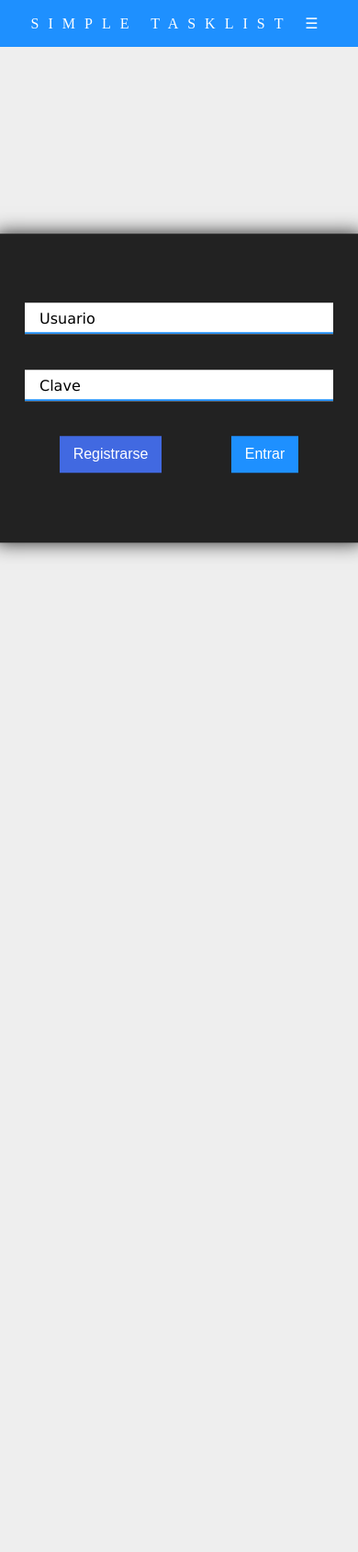
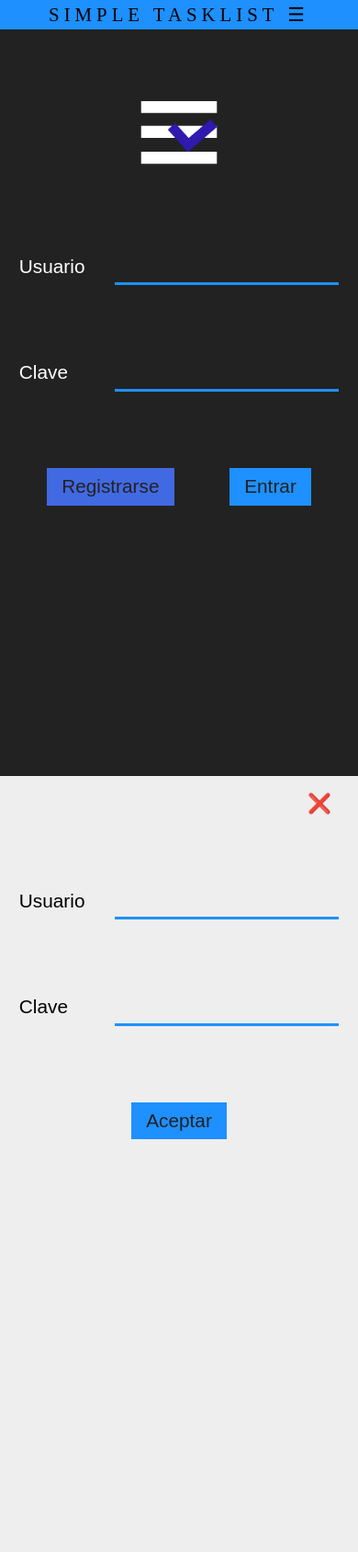
Before and after one commit to JulianH99/simpleTaskList, a PHP site: page / in a window 390 px wide. Shown: the whole page at 92% size. Before the commit the page ends 607 px from the top, so only its background shows below. Run offline with PHP 8.4, Linux system fonts and the light colour scheme; style sheets or scripts are compiled from the project's sources; some libraries are stand-ins or nearby versions.

Commit message:
removed the previous design. Implementign mobile-first design

```diff
--- a/bundles/_modal.scss
+++ b/bundles/_modal.scss
@@ -1,46 +1,30 @@
 .modal-background{
-	background: #222;
 	width: 100vw;
 	height: 100vh;
-	z-index: 200;
-	position: fixed;
-	display: none;
-}
-.modal{
 	position: absolute;
-	left: 50%;
-	top: 50%;
-	transform: translate(-50%,-50%);
-	.modal-header{
-		background: $color2;
-		text-align: right;
-		padding: .5em 0 .5em;
-		span{
-			cursor: pointer;
-		}
-	}
-	.modal-content{
-
-	}
-}
-.modal-form{
-	background: #eee;
-	padding: 1em;
-	display: block;
-	.form-group{
-		margin: 2.2em 0;
-		.form-input{
-			&:focus + label{
-				top: -70%;
-				left: 0;
-				color: #222;
+	top: 100%;
+	transition: all .2s;
+	.modal{
+		background: #eee;
+		height: 100%;
+		.modal-header{
+			text-align: right;
+			padding: .9em;
+			.close{
+				padding: .5em;
+				transition: all .3s;
+				cursor: pointer;
+				&:hover{
+					border-radius: 50%;
+					background: #222;
+					color: $color2;
+				}
 			}
 		}
 	}
 }
-.close{
-	padding: .7em .5em .5em;
-	&:hover{
-		background: darken($color2,10);
-	}
+
+
+.modal-show{
+	top: 0 !important;
 }
--- a/bundles/_ui.scss
+++ b/bundles/_ui.scss
@@ -1,105 +1,96 @@
 @for $i from 1 through 10{
+
 	.w-#{$i * 10}{
-		width: unquote(#{$i* 10} + '%');
+		width: unquote(#{$i * 10} + '%');
 	}
-	.wp-#{$i * 10}{
-		width: unquote(#{$i * 100}  + 'px');
-	}
-
 }
-
 
 header{
 	.header-content{
+		width: 100%;
+		padding: .2em;
 		background: $color1;
-		padding: 1em;
-		span{
-			display: block;
-			text-align: center;
-			color: #fff;
-			font-family: 'century gothic';
-			text-transform: uppercase;
-			letter-spacing: 10px;
+		text-align: center;
+		text-transform: uppercase;
+		letter-spacing: 5px;
+		font-family: 'century gothic';
+	}
+}
 
+.form{
+	width: 100%;
+	padding: 1em;
+	display: flex;
+	flex-direction: column;
+	.form-group{
+		display: flex;
+		margin:2em 0;
+		padding: 0;
+		position: relative;
+		label{
+			vertical-align: middle;
+		}
+		.form-input{
+			font-size: inherit;
+			padding: .2em .4em;
+
+			box-shadow: 0 -3px $color1 inset;
+			border: none;
+
+			transition: all .2s;
+			&:focus{
+				padding-bottom: .4em;
+				box-shadow: -3px 0 $color1 inset,
+							3px 0 $color1 inset,
+							0  -3px $color1 inset;
+			}
 		}
 	}
 }
-.container{
-	width: 90%;
+.login-form{
+	background: #222;
+	color: #fff;
+	height: 100vh;
+	.form-group{
+		.form-input{
+			background: #222;
+			color: #fff;
+		}
+	}
+}
+.modal-form{
+	.form-group{
+		.form-input{
+			background: #eee;
+		}
+	}
+}
+.img{
+	height: 100px;
+}
+.form-img{
+	width: 100px;
+}
+img{
+	max-width: 100%;
+	height: auto;
 	margin: auto;
 }
-
-.all{
-	width: 100% !important;
-}
-.buttons{
-	flex-direction: row;
-}
-
 .button{
-	padding: .7em .9em;
-	margin: 0 auto;
+	padding: .4em .8em;
+	margin: auto;
 	cursor: pointer;
-	transition: all .2s;
-}
-.bg-1, .bg-2{
-	color: #fff;
 
 }
 .bg-1{
 	background: $color1;
-	&:hover{
-		background: darken($color1, 10);
+	&:active, &:hover{
+		background: darken($color1,10);
 	}
-
 }
 .bg-2{
 	background: $color2;
-	&:hover{
+	&:active, &:hover{
 		background: darken($color2, 10);
 	}
 }
-
-.form{
-	display: flex;
-	flex-direction: column;
-	background: #222;
-	padding: 3.5em 2em;
-	position: absolute;
-	left: 50%;
-	top: 50%;
-	transform: translate(-50%,-50%);
-	box-shadow: 0 0 20px #222;
-}
-.form-group{
-	display: flex;
-	margin: 1.2em 0;
-	position: relative;
-	label{
-		position: absolute;
-		bottom: .5em;
-		top: .5em;
-		left: 1em;
-		transition: all .2s;
-		width: 100%;
-		font-family: 'lucida sans';
-	}
-	.form-input{
-		padding: .5em;
-		box-shadow: 0 0 2px #222;
-		font-size: inherit;
-		border: none;
-		box-shadow: 0 -2px $color1 inset;
-		transition: all .2s;
-		&:focus{
-			box-shadow: 0 3px $color1 inset;
-		}
-		&:focus + label{
-			top: -70%;
-			left: 0;
-			color: #fff;
-		}
-
-	}
-
-}
--- a/bundles/main.scss
+++ b/bundles/main.scss
@@ -8,6 +8,12 @@ $color2: #4169e1;
 body{
 	font-family: sans-serif;
 	background:#eee;
+	overflow: hidden;
+	font-size: 1.3em;
+	height: 100vh;
+	@media (min-width: 460px){
+		font-size: 1em;
+	}
 }
 a{
 	color: #222;
@@ -15,5 +21,5 @@ a{
 }
 
 @import 'ui';
-@import 'especific';
+@import 'message';
 @import 'modal';
--- a/resources/css/main.css
+++ b/resources/css/main.css
@@ -1,97 +1,85 @@
 * { box-sizing: border-box; margin: 0; padding: 0; }
 
-body { font-family: sans-serif; background: #eee; }
+body { font-family: sans-serif; background: #eee; overflow: hidden; font-size: 1.3em; height: 100vh; }
+
+@media (min-width: 460px) { body { font-size: 1em; } }
 
 a { color: #222; text-decoration: none; }
 
 .w-10 { width: 10%; }
 
-.wp-10 { width: 100px; }
-
 .w-20 { width: 20%; }
-
-.wp-20 { width: 200px; }
 
 .w-30 { width: 30%; }
 
-.wp-30 { width: 300px; }
-
 .w-40 { width: 40%; }
-
-.wp-40 { width: 400px; }
 
 .w-50 { width: 50%; }
 
-.wp-50 { width: 500px; }
-
 .w-60 { width: 60%; }
-
-.wp-60 { width: 600px; }
 
 .w-70 { width: 70%; }
 
-.wp-70 { width: 700px; }
-
 .w-80 { width: 80%; }
-
-.wp-80 { width: 800px; }
 
 .w-90 { width: 90%; }
 
-.wp-90 { width: 900px; }
-
 .w-100 { width: 100%; }
 
-.wp-100 { width: 1000px; }
+header .header-content { width: 100%; padding: .2em; background: #1e90ff; text-align: center; text-transform: uppercase; letter-spacing: 5px; font-family: 'century gothic'; }
 
-header .header-content { background: #1e90ff; padding: 1em; }
+.form { width: 100%; padding: 1em; display: -webkit-flex; display: -ms-flexbox; display: flex; -webkit-flex-direction: column; -ms-flex-direction: column; flex-direction: column; }
 
-header .header-content span { display: block; text-align: center; color: #fff; font-family: 'century gothic'; text-transform: uppercase; letter-spacing: 10px; }
+.form .form-group { display: -webkit-flex; display: -ms-flexbox; display: flex; margin: 2em 0; padding: 0; position: relative; }
 
-.container { width: 90%; margin: auto; }
+.form .form-group label { vertical-align: middle; }
 
-.all { width: 100% !important; }
+.form .form-group .form-input { font-size: inherit; padding: .2em .4em; box-shadow: 0 -3px #1e90ff inset; border: none; transition: all .2s; }
 
-.buttons { -webkit-flex-direction: row; -ms-flex-direction: row; flex-direction: row; }
+.form .form-group .form-input:focus { padding-bottom: .4em; box-shadow: -3px 0 #1e90ff inset, 3px 0 #1e90ff inset, 0 -3px #1e90ff inset; }
 
-.button { padding: .7em .9em; margin: 0 auto; cursor: pointer; transition: all .2s; }
+.login-form { background: #222; color: #fff; height: 100vh; }
 
-.bg-1, .bg-2 { color: #fff; }
+.login-form .form-group .form-input { background: #222; color: #fff; }
+
+.modal-form .form-group .form-input { background: #eee; }
+
+.img { height: 100px; }
+
+.form-img { width: 100px; }
+
+img { max-width: 100%; height: auto; margin: auto; }
+
+.button { padding: .4em .8em; margin: auto; cursor: pointer; }
 
 .bg-1 { background: #1e90ff; }
 
-.bg-1:hover { background: #0077ea; }
+.bg-1:active, .bg-1:hover { background: #0077ea; }
 
 .bg-2 { background: #4169e1; }
 
-.bg-2:hover { background: #214cce; }
+.bg-2:active, .bg-2:hover { background: #214cce; }
 
-.form { display: -webkit-flex; display: -ms-flexbox; display: flex; -webkit-flex-direction: column; -ms-flex-direction: column; flex-direction: column; background: #222; padding: 3.5em 2em; position: absolute; left: 50%; top: 50%; -webkit-transform: translate(-50%, -50%); -ms-transform: translate(-50%, -50%); transform: translate(-50%, -50%); box-shadow: 0 0 20px #222; }
+.message-container { position: absolute; right: 0; bottom: 1em; max-width: 250px; transition: all .3s; display: none; }
 
-.form-group { display: -webkit-flex; display: -ms-flexbox; display: flex; margin: 1.2em 0; position: relative; }
+.message { padding: 1.2em; text-align: right; box-shadow: 4px  0 0 #222 inset; }
 
-.form-group label { position: absolute; bottom: .5em; top: .5em; left: 1em; transition: all .2s; width: 100%; font-family: 'lucida sans'; }
+.message .message-title { font-size: 1.2em; font-weight: bold; margin-bottom: 1em; }
 
-.form-group .form-input { padding: .5em; box-shadow: 0 0 2px #222; font-size: inherit; border: none; box-shadow: 0 -2px #1e90ff inset; transition: all .2s; }
+.message .message-body { font-family: 'lucida sans', 'calibri', 'ubuntu'; }
 
-.form-group .form-input:focus { box-shadow: 0 3px #1e90ff inset; }
+.message-show { right: 0; }
 
-.form-group .form-input:focus + label { top: -70%; left: 0; color: #fff; }
+.info { background: #1e90ff; }
 
-.modal-background { background: #222; width: 100vw; height: 100vh; z-index: 200; position: fixed; display: none; }
+.modal-background { width: 100vw; height: 100vh; position: absolute; top: 100%; transition: all .2s; }
 
-.modal { position: absolute; left: 50%; top: 50%; -webkit-transform: translate(-50%, -50%); -ms-transform: translate(-50%, -50%); transform: translate(-50%, -50%); }
+.modal-background .modal { background: #eee; height: 100%; }
 
-.modal .modal-header { background: #4169e1; text-align: right; padding: .5em 0 .5em; }
+.modal-background .modal .modal-header { text-align: right; padding: .9em; }
 
-.modal .modal-header span { cursor: pointer; }
+.modal-background .modal .modal-header .close { padding: .5em; transition: all .3s; cursor: pointer; }
 
-.modal-form { background: #eee; padding: 1em; display: block; }
+.modal-background .modal .modal-header .close:hover { border-radius: 50%; background: #222; color: #4169e1; }
 
-.modal-form .form-group { margin: 2.2em 0; }
-
-.modal-form .form-group .form-input:focus + label { top: -70%; left: 0; color: #222; }
-
-.close { padding: .7em .5em .5em; }
-
-.close:hover { background: #214cce; }
+.modal-show { top: 0 !important; }
--- a/resources/js/register.js
+++ b/resources/js/register.js
@@ -1,8 +1,14 @@
+var modal = $('.modal-background');
 
-var modal = $('.modal-background');
 $('#regshow').on('click', () => {
-	modal.fadeIn();
+	var imgtop = $('.img').offset().top;
+	var imgh = $('.img').outerHeight();
+
+	modal.css('top', (imgtop + imgh) + 'px');
+	//modal.addClass('modal-show');
 });
-$('.close').on('click', function() {
-	modal.fadeOut();
+
+$('.close').on('click', () => {
+	modal.css('top', 100 + '%');
+	//modal.removeClass('modal-show');
 });
--- a/views/login.php
+++ b/views/login.php
@@ -2,6 +2,7 @@
 <html lang="en">
 <head>
 	<meta charset="UTF-8">
+	<meta name="viewport" content="width=device-width, user-scalable=no, initial-scale=1.0, maximum-scale=1.0, minimum-scale=1.0">
 	<title><?php echo APP_NAME ?></title>
 	<link rel="stylesheet" type="text/css" href="resources/css/main.css">
 </head>
@@ -12,14 +13,19 @@
 		</div>
 	</header>
 	<div class="container">
-		<form action="" class="form wp-40">
-			<div class="form-group">
-				<input type="text" id="user" class="w-100 form-input">
-				<label for="user" class="w-100">Usuario</label>
+		<form action="" class="form login-form wp-40">
+			<div class="form-group img">
+				<img class="form-img"
+				src="resources/img/icon.png">
+			</div>
+			<div class="form-group w-100">
+				<label for="user" class="w-30">Usuario</label>				<input type="text" id="user" class="w-70 form-input">
+
 			</div>
 			<div class="form-group">
-				<input type="password" id="pass" class="w-100 form-input">
-				<label for="pass" class="w-100">Clave</label>
+				<label for="pass" class="w-30">Clave</label>
+				<input type="password" id="pass" class="w-70 form-input">
+
 			</div>
 			<div class="form-group buttons">
 				<a class="button bg-2" id="regshow">Registrarse</a>
@@ -33,22 +39,34 @@
 				<span class="close">&#x274C;</span>
 			</div>
 			<div class="modal-content">
-				<form action="" class="modal-form wp-40">
-					<div class="form-group">
-						<input type="text" id="r_user" class="w-100 form-input">
-						<label for="r_user" class="w-100">Usuario</label>
+				<form action="" class="modal-form form wp-40">
+					<div class="form-group w-100">
+						<label for="r_user" class="w-30">Usuario</label>
+						<input type="text" id="r_user" class="w-70 form-input">
+
 					</div>
-					<div class="form-group">
-						<input type="text" id="r_pass" class="w-100 form-input">
-						<label for="r_pass" class="w-100">Clave</label>
+					<div class="form-group w-100">
+						<label for="r_pass" class="w-30">Clave</label>
+						<input type="text" id="r_pass" class="w-70 form-input">
+
 					</div>
-					<div class="form-group">
+					<div class="form-group w-100">
 						<a  class="button bg-1" id="regbutton">Aceptar</a>
 					</div>
 				</form>
 			</div>
 		</div>
 	</div>
+	<div class="message-container">
+		<div class="message info">
+			<div class="message-title">
+				<span>Bienvenido</span>
+			</div>
+			<div class="message-body">
+				<span>Lorem ipsum dolor sit amet, consectetur adipisicing elit, sed do eiusmod</span>
+			</div>
+		</div>
+	</div>
 	<?php include('views/modules/scripts.php') ?>
 </body>
 </html>
```
Also changed, not shown: bundles/_message.scss (added, +27 -0 lines), bundles/_especific.scss (deleted), resources/img/icon.png (added), 1 other file.
